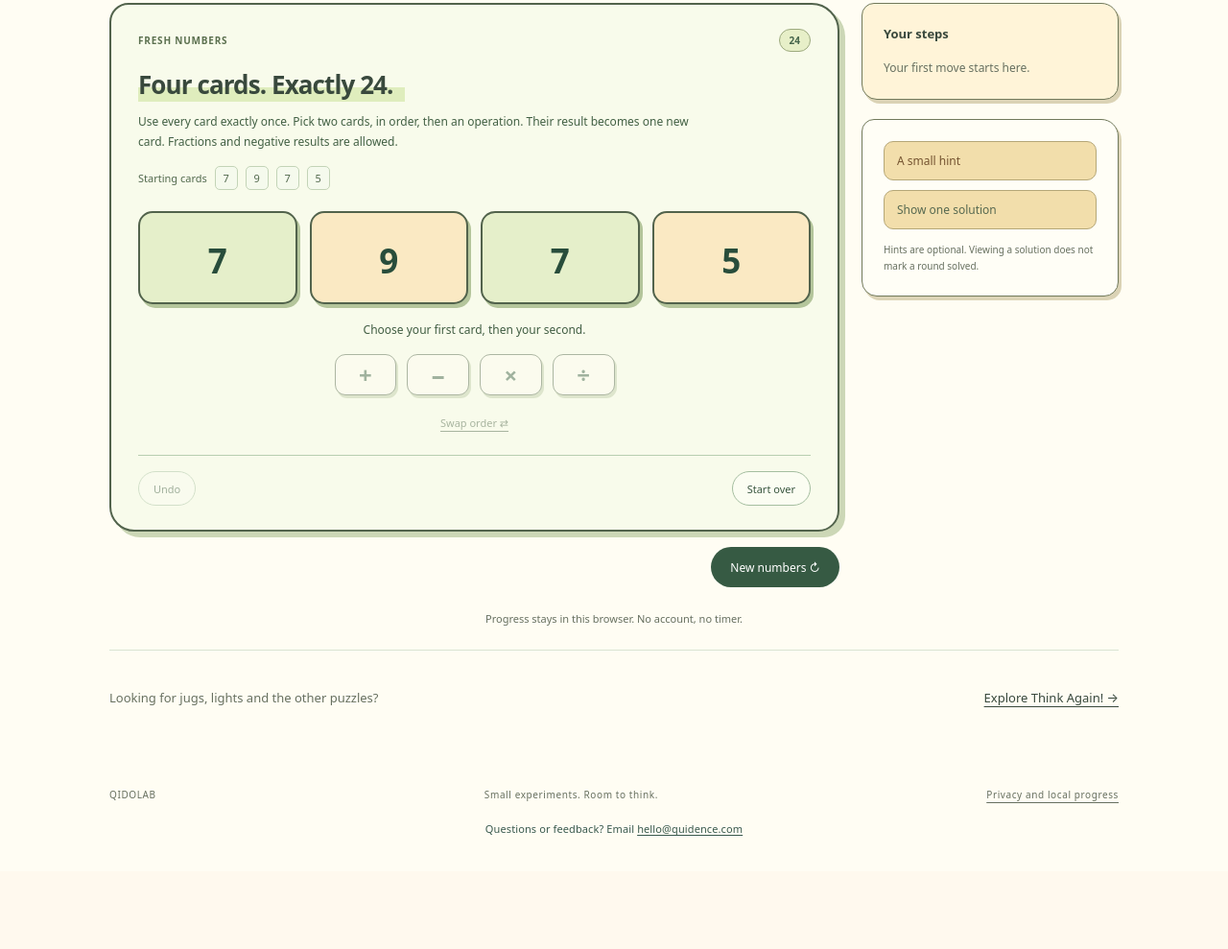
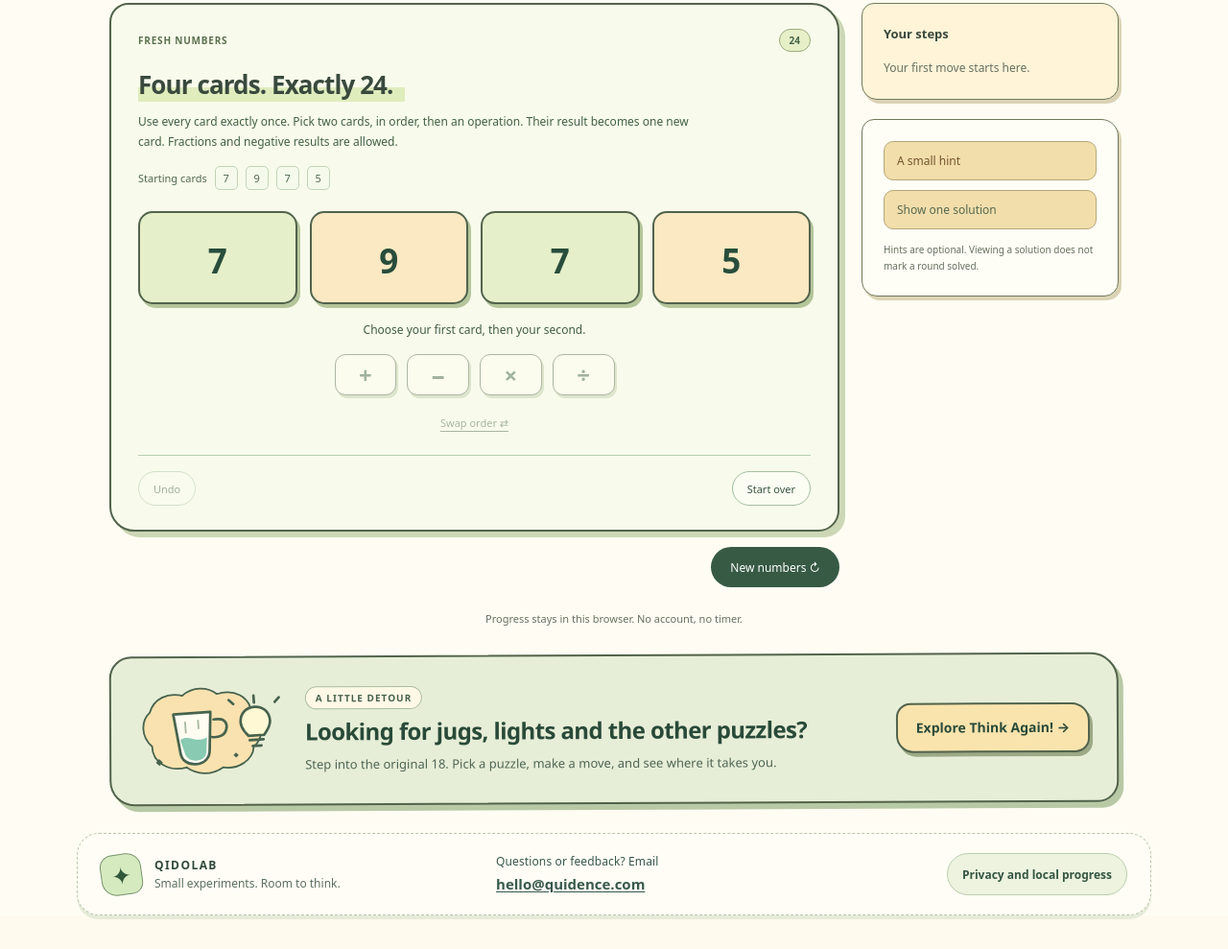
Before and after one commit to SteJ20996/Qidolab, a website: page 2/index.html in a window 1280 px wide. Shown: the part 1158-2147 px from the top of the page at 96% size. Before the commit the page ends 2066 px from the top, so only its background shows below. Drawn offline with Linux system fonts and the light colour scheme.

Commit message:
Refresh Just One More footer with playful return card

```diff
--- a/2/copy.mjs
+++ b/2/copy.mjs
@@ -79,7 +79,9 @@ export const COPY = {
  saved:['Progress stays in this browser. No account, no timer.','进度保存在此浏览器。不用账号，不计时。','進度儲存在此瀏覽器。不用帳號，不計時。','El progreso se guarda en este navegador. Sin cuenta ni cronómetro.'],
  storageError:['Progress could not be saved. Keep this page open; reloading may lose your latest moves.','暂时无法保存进度。请先保持页面打开，刷新可能丢失最新操作。','暫時無法儲存進度。請先保持頁面開啟，重新整理可能遺失最新操作。','No se pudo guardar el progreso. Mantén la página abierta; al recargar podrías perder las últimas jugadas.'],
  resetNotice:['Moves reset. Your completed-round marks stay saved.','本次操作已重置，已完成的关卡标记保留。','本次操作已重設，已完成的關卡標記保留。','Jugadas reiniciadas. Se conservan las marcas de rondas resueltas.'],
+ returnKicker:['A LITTLE DETOUR','換條路，再玩一關','換條路，再玩一關','UN PEQUEÑO DESVÍO'],
  original:['Looking for jugs, lights and the other puzzles?','想玩倒水、翻灯和其他题目？','想玩倒水、翻燈和其他題目？','¿Buscas las jarras, las luces y los otros juegos?'],
+ returnNote:['Step into the original 18. Pick a puzzle, make a move, and see where it takes you.','回到最初的 18 道关，挑一道顺眼的，动手试一试。','回到最初的 18 道關，挑一道順眼的，動手試一試。','Vuelve a los 18 retos originales. Elige uno, prueba un movimiento y descubre adónde te lleva.'],
  visitOriginal:['Explore Think Again! →','去玩十八般脑洞 →','去玩十八般腦洞 →','Explora Dale una vuelta →'],
  footer:['Small experiments. Room to think.','小小的实验，慢慢想通。','小小的實驗，慢慢想通。','Pequeños experimentos. Espacio para pensar.']
 };
--- /dev/null
+++ b/2/footer-play.css
@@ -0,0 +1,52 @@
+/* A small illustrated exit from the number games back to the first collection. */
+.original.return-card{
+  display:grid;grid-template-columns:148px minmax(0,1fr) auto;align-items:center;gap:26px;
+  margin:30px 0 0;padding:23px 28px;
+  border:2px solid #52634c;border-radius:23px 29px 22px 26px;
+  background:#e7eed7;box-shadow:5px 6px 0 #b8c9a6;
+  transform:rotate(-.25deg)
+}
+.return-art{display:grid;place-items:center;width:148px;height:106px;transform:rotate(-4deg)}
+.return-art svg{display:block;width:100%;height:100%;overflow:visible}
+.return-copy{min-width:0}
+.return-kicker{display:inline-block;margin:0 0 7px;padding:5px 10px;border-radius:99px;background:#fff8e7;border:1px solid #a8bd9e;color:#46614b;font-size:10px;font-weight:750;letter-spacing:.1em;line-height:1.2}
+.original.return-card h2{margin:0;color:#294a39;font-size:clamp(19px,2vw,24px);line-height:1.35;letter-spacing:-.025em}
+.original.return-card .return-copy p{margin:8px 0 0;color:#4e6654;font-size:13px;line-height:1.65}
+.original.return-card .return-action{display:inline-flex;align-items:center;justify-content:center;min-height:52px;max-width:225px;padding:12px 19px;border:2px solid #52634c;border-radius:15px 19px 15px 18px;background:#fae4ad;color:#294a39;box-shadow:3px 4px 0 #9ca987;text-align:center;text-decoration:none;font-size:14px;font-weight:750;line-height:1.35;transition:transform .15s,box-shadow .15s}
+.original.return-card .return-action:hover{transform:translateY(-2px);box-shadow:3px 6px 0 #9ca987;background:#ffedc1}
+.original.return-card .return-action:active{transform:translateY(2px);box-shadow:1px 2px 0 #9ca987}
+.original.return-card .return-action:focus-visible,.play-footer a:focus-visible{outline:3px solid #a45c28;outline-offset:4px}
+
+footer.play-footer{
+  display:grid;grid-template-columns:minmax(0,1fr) minmax(0,1.15fr) auto;align-items:center;gap:26px;
+  max-width:1120px;margin:30px auto 35px;padding:20px 24px;
+  border:1.5px dashed #b7c6aa;border-radius:23px;background:#fffdf5;
+  color:#45604b;box-shadow:0 4px 0 #e5ead9;font-size:12px;letter-spacing:normal
+}
+.play-footer .footer-identity{display:flex;align-items:center;gap:13px;min-width:0}
+.play-footer .footer-spark{display:grid;place-items:center;flex:none;width:43px;height:43px;border:1.5px solid #78946f;border-radius:13px 15px 12px 16px;background:#d6eabf;color:#31583b;font-size:25px;transform:rotate(-8deg)}
+.play-footer .footer-identity>div{display:grid;gap:2px;line-height:1.45}
+.play-footer .footer-identity strong{font-size:12px;letter-spacing:.12em;color:#314a39}
+.play-footer .footer-identity span:last-child{font-size:12px;color:#5c705e}
+footer.play-footer .footer-contact{width:auto;min-width:0;margin:0;text-align:left;color:#39594d;font-size:12px;line-height:1.55}
+.play-footer .footer-contact a{display:inline-block;margin-top:2px;font-size:15px;font-weight:720;letter-spacing:0}
+.play-footer .footer-privacy{display:inline-flex;align-items:center;justify-content:center;min-height:44px;padding:10px 15px;border:1px solid #bbcfaf;border-radius:99px;background:#edf3df;color:#345642;text-decoration:none;text-align:center;font-size:12px;font-weight:650;line-height:1.25}
+.play-footer .footer-privacy:hover{background:#dcecc7;text-decoration:underline;text-underline-offset:3px}
+@media(max-width:900px){
+  .original.return-card{grid-template-columns:106px minmax(0,1fr);gap:15px 20px}
+  .return-art{width:106px;height:84px}
+  .original.return-card .return-action{grid-column:2;justify-self:start}
+  footer.play-footer{grid-template-columns:minmax(0,1fr) minmax(0,1.2fr);gap:18px}
+  .play-footer .footer-privacy{justify-self:start;grid-column:2}
+}
+@media(max-width:560px){
+  .original.return-card{grid-template-columns:78px minmax(0,1fr);gap:12px 14px;margin:24px 0 0;padding:18px 17px;transform:none}
+  .return-art{width:78px;height:76px}
+  .return-kicker{font-size:9px}
+  .original.return-card h2{font-size:17px}
+  .original.return-card .return-copy p{font-size:11px}
+  .original.return-card .return-action{grid-column:1/-1;width:100%;max-width:none;min-height:48px}
+  footer.play-footer{grid-template-columns:1fr;gap:15px;margin:22px 16px 28px;padding:18px}
+  .play-footer .footer-privacy{grid-column:1;justify-self:stretch}
+}
+@media(prefers-reduced-motion:reduce){.original.return-card .return-action{transition:none}}
--- a/2/index.html
+++ b/2/index.html
@@ -6,7 +6,7 @@
 <meta name="theme-color" content="#fffdf3"><link rel="icon" href="../assets/favicon.svg" type="image/svg+xml">
 <link rel="canonical" href="https://qidolab.com/2/?lang=en"><link rel="stylesheet" href="style.css?v=2.1.1">
 <link rel="stylesheet" href="sticker.css?v=3"><link rel="stylesheet" href="../collection.css?v=1">
-<link rel="stylesheet" href="../tutorial.css?v=2"><link rel="stylesheet" href="../games-nav.css?v=3"><link rel="alternate" hreflang="en" href="https://qidolab.com/2/?lang=en"><link rel="alternate" hreflang="zh-CN" href="https://qidolab.com/2/?lang=zh-CN"><link rel="alternate" hreflang="zh-TW" href="https://qidolab.com/2/?lang=zh-TW"><link rel="alternate" hreflang="es-MX" href="https://qidolab.com/2/?lang=es-MX"><link rel="alternate" hreflang="x-default" href="https://qidolab.com/2/?lang=en"><link rel="stylesheet" href="../footer-contact.css"></head>
+<link rel="stylesheet" href="../tutorial.css?v=2"><link rel="stylesheet" href="../games-nav.css?v=3"><link rel="alternate" hreflang="en" href="https://qidolab.com/2/?lang=en"><link rel="alternate" hreflang="zh-CN" href="https://qidolab.com/2/?lang=zh-CN"><link rel="alternate" hreflang="zh-TW" href="https://qidolab.com/2/?lang=zh-TW"><link rel="alternate" hreflang="es-MX" href="https://qidolab.com/2/?lang=es-MX"><link rel="alternate" hreflang="x-default" href="https://qidolab.com/2/?lang=en"><link rel="stylesheet" href="../footer-contact.css"><link rel="stylesheet" href="footer-play.css?v=1"></head>
 <body data-look="sticker">
 <header class="topbar"><a class="logo" href="../" aria-label="Qidolab"><img src="../assets/qidolab-lockup.svg" width="1118" height="404" alt="Qidolab · Quidence"></a><div class="top-tools"><label class="language"><span data-text="language">Language</span><select id="language" disabled=""><option value="en">English</option><option value="zh-CN">简体中文</option><option value="zh-TW">繁體中文</option><option value="es-MX">Español</option></select></label></div></header>
 <nav class="collection-switch" aria-label="Collections">
@@ -28,10 +28,26 @@
 <noscript><p class="save-error">Enable JavaScript to load the puzzles and choose a language.</p></noscript>
 <p id="save-error" class="save-error" role="alert" hidden=""></p>
 <p class="privacy" data-text="saved">Progress stays in this browser. No account, no timer.</p>
-<aside class="original"><p data-text="original">Looking for jugs, lights and the other puzzles?</p><a href="../" data-text="visitOriginal">Explore Think Again! →</a></aside>
+<aside class="original return-card" aria-labelledby="return-title">
+  <div class="return-art" aria-hidden="true">
+    <svg viewBox="0 0 164 112" fill="none" xmlns="http://www.w3.org/2000/svg">
+      <path d="M15 30c6-16 22-22 39-17 13-10 30-8 40 1 20-5 38 6 38 24 14 11 13 30 0 40-2 16-21 25-37 21-15 9-31 6-42-3-20 4-39-8-38-27C3 57 4 39 15 30Z" fill="#F9E2AF" stroke="#47634E" stroke-width="2"/>
+      <path d="M42 34h43l-4 44c-.5 9-7 15-17 15s-16.5-6-17-15l-5-44Z" fill="#FFFCF2" stroke="#47634E" stroke-width="3" stroke-linejoin="round"/>
+      <path d="M48 64c10-7 18 6 31-1l-2 17c-1 6-5 9-12 9s-12-4-13-10l-4-15Z" fill="#88CAB2"/>
+      <path d="M55 44v12M70 43v9" stroke="#A6B9A1" stroke-width="2" stroke-linecap="round"/>
+      <path d="M88 43h5c8 0 11 6 9 12-2 7-9 10-18 8" stroke="#47634E" stroke-width="3" stroke-linecap="round"/>
+      <path d="M119 49c0-10 7-17 17-17s17 7 17 17c0 7-4 11-8 16h-18c-4-5-8-9-8-16Z" fill="#FFF8D4" stroke="#47634E" stroke-width="3"/>
+      <path d="M128 70h16m-13 7h10" stroke="#47634E" stroke-width="3" stroke-linecap="round"/>
+      <path d="M136 27v-8m-24 8-5-5m53 6 5-5" stroke="#47634E" stroke-width="3" stroke-linecap="round"/>
+      <path d="m18 88 4 4 4-4-4-4-4 4Zm90-2 3 3 3-3-3-3-3 3Z" fill="#47634E"/>
+    </svg>
+  </div>
+  <div class="return-copy"><span class="return-kicker" data-text="returnKicker">A LITTLE DETOUR</span><h2 id="return-title" data-text="original">Looking for jugs, lights and the other puzzles?</h2><p data-text="returnNote">Step into the original 18. Pick a puzzle, make a move, and see where it takes you.</p></div>
+  <a class="return-action" href="../" data-text="visitOriginal">Explore Think Again! →</a>
+</aside>
 </main>
-<footer><span>QIDOLAB</span><span data-text="footer">Small experiments. Room to think.</span><a data-privacy-link="" href="/privacy/?lang=en">Privacy and local progress</a><p class="footer-contact"><span data-contact-label>Questions or feedback? Email</span> <a href="mailto:hello@quidence.com">hello@quidence.com</a></p></footer>
-<script type="importmap">{"imports":{"./engine.mjs":"./engine.mjs?v=2.0.0","./copy.mjs":"./copy.mjs?v=2.3.0"}}</script>
+<footer class="play-footer"><div class="footer-identity"><span class="footer-spark" aria-hidden="true">✦</span><div><strong>QIDOLAB</strong><span data-text="footer">Small experiments. Room to think.</span></div></div><p class="footer-contact"><span data-contact-label>Questions or feedback? Email</span><br><a href="mailto:hello@quidence.com">hello@quidence.com</a></p><a class="footer-privacy" data-privacy-link="" href="/privacy/?lang=en">Privacy and local progress</a></footer>
+<script type="importmap">{"imports":{"./engine.mjs":"./engine.mjs?v=2.0.0","./copy.mjs":"./copy.mjs?v=2.3.1"}}</script>
 <script type="module" src="app.mjs?v=2.1.4"></script>
 <script type="module" src="../collection-nav.mjs?v=1"></script>
 
```
